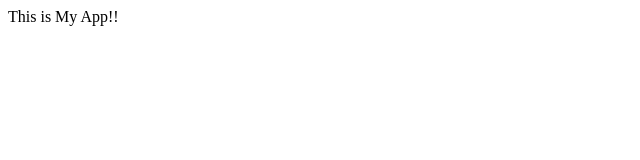
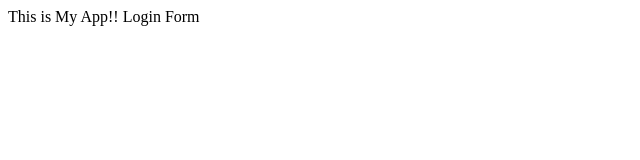
Before and after one commit to nishantgaurav23/git_practice1, a plain HTML site: page index.html in a window 1280 px wide. Shown: the full height of the page, 0-640 px from the left. Drawn offline with Linux system fonts and the light colour scheme.

Commit message:
added login form

```diff
--- a/index.html
+++ b/index.html
@@ -2,5 +2,6 @@
     <title>My App</title>
 	<body>
 		This is My App!!
+		Login Form
 	</body>
 </html>
```
Also changed, not shown: login.html (added, +1 -0 lines).
